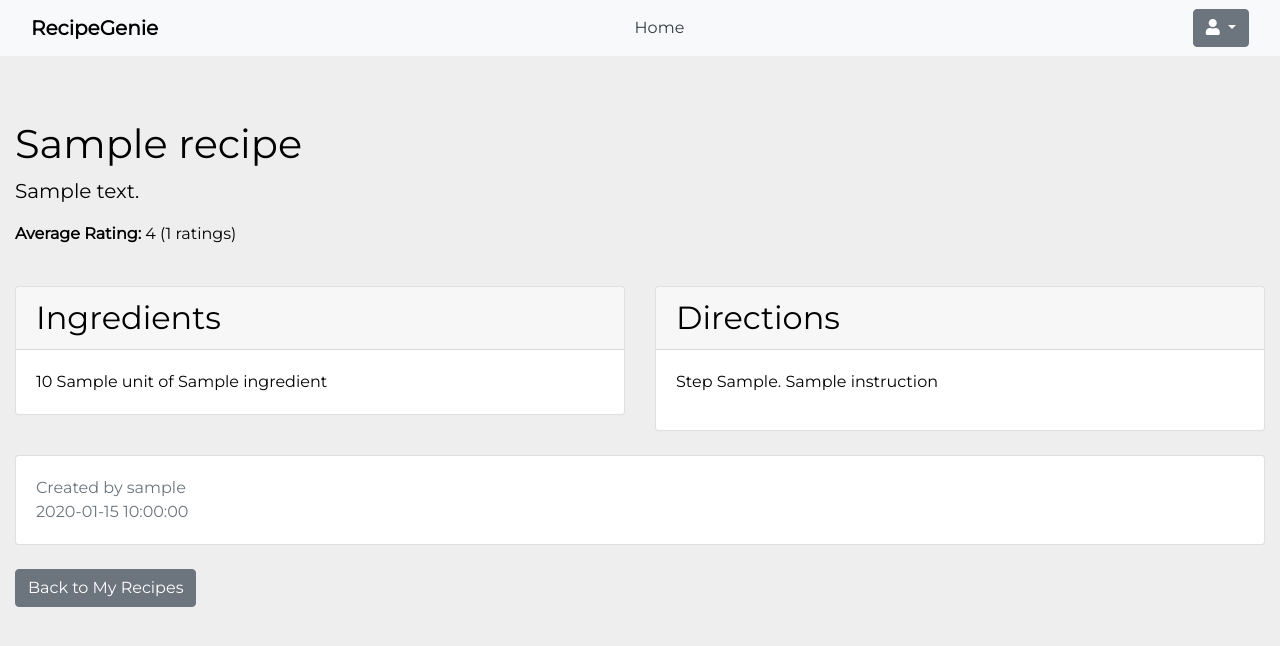
After one commit to matthiaslim/recipe-manager, a Flask app: template app/templates/recipe_details.html in a window 1280 px wide. The commit adds this page. Shown: the top 646 px of the page. Run offline with Flask 3, Linux system fonts and the light colour scheme; the template is opened without the code that fills it: most values are stand-ins (such as "Sample title", 1, 10 or a date in 2020); some libraries are stand-ins or nearby versions.

Commit message:
Fixed details page

```diff
--- a/app/app.py
+++ b/app/app.py
@@ -336,7 +336,7 @@ def get_recipe_details(recipe_id):
             ''', (recipe_id,))
         ratings = cursor.fetchall()
 
-        return render_template('moredetails.html', recipe=recipe, ingredients=ingredients, directions=directions,
+        return render_template('recipe_details.html', recipe=recipe, ingredients=ingredients, directions=directions,
                                ratings=ratings)
 
     except mysql.connector.Error as err:
--- /dev/null
+++ b/app/templates/recipe_details.html
@@ -0,0 +1,71 @@
+{% extends "shared/layout.html" %}
+
+{% block title %}{{ recipe.recipeName }}{% endblock %}
+
+{% block content %}
+
+<div class="container-fluid">
+    <div class="row">
+        <div class="col">
+            <h1>{{ recipe.recipeName }}</h1>
+            <p class="lead">{{ recipe.description }}</p>
+            <p>
+                <span class="font-weight-bold">Average Rating:</span> {{ recipe.averageRating }} ({{ recipe.ratingCount
+                }} ratings)
+            </p>
+        </div>
+    </div>
+</div>
+
+<div class="container-fluid mt-4">
+    <div class="row">
+        <div class="col-md-6">
+            <div class="card">
+                <h2 class="card-header">Ingredients</h2>
+                <div class="card-body">
+                    {% for ingredient in ingredients %}
+                    <a>{{ ingredient.quantity }} {{ ingredient.unit }} of {{
+                        ingredient.ingredientName }}
+                    </a><br>
+                    {% endfor %}
+                </div>
+            </div>
+        </div>
+        <div class="col-md-6">
+            <div class="card">
+                <h2 class="card-header">Directions</h2>
+                <div class="card-body">
+                    {% for direction in directions %}
+                    <p>Step {{direction.instructionOrder}}. {{ direction.instruction }}</p>
+                    {% endfor %}
+                </div>
+
+            </div>
+        </div>
+    </div>
+</div>
+
+<div class="container-fluid mt-4">
+    <div class="row">
+        <div class="col">
+            <div class="card">
+                <div class="card-body">
+                    <p class="text-secondary mb-0">
+                        Created by {{ recipe.username }}<br>
+                        {{ recipe.created_at }}
+                    </p>
+                </div>
+            </div>
+        </div>
+    </div>
+</div>
+
+<div class="container-fluid mt-4">
+    <div class="row">
+        <div class="col">
+            <a href="{{ url_for('my_recipes') }}" class="btn btn-secondary">Back to My Recipes</a>
+        </div>
+    </div>
+</div>
+
+{% endblock %}
```
Also changed, not shown: app/templates/moredetails.html (deleted, +0 -75 lines), app/templates/my_recipes.html (+6 -6 lines).
